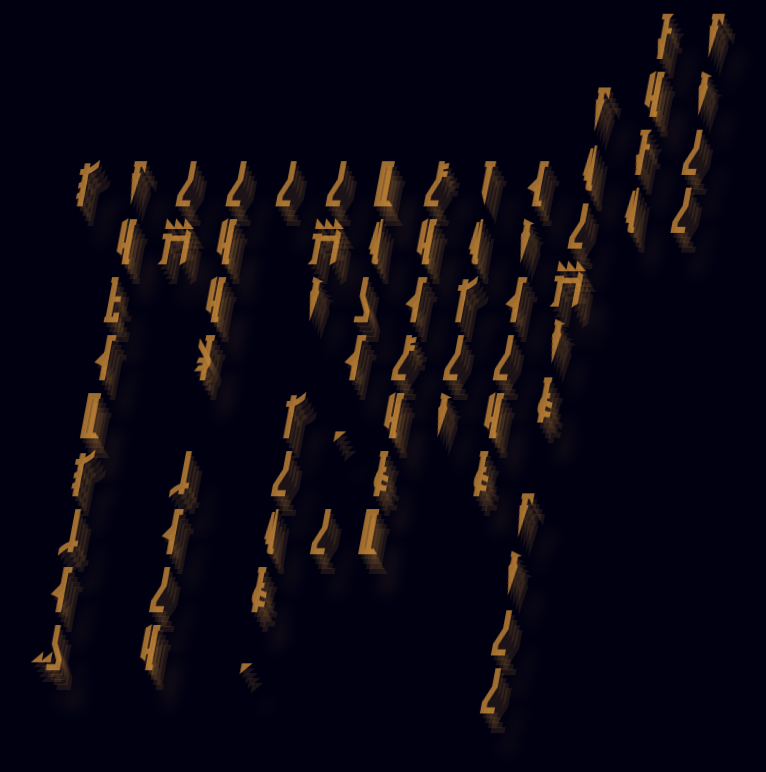
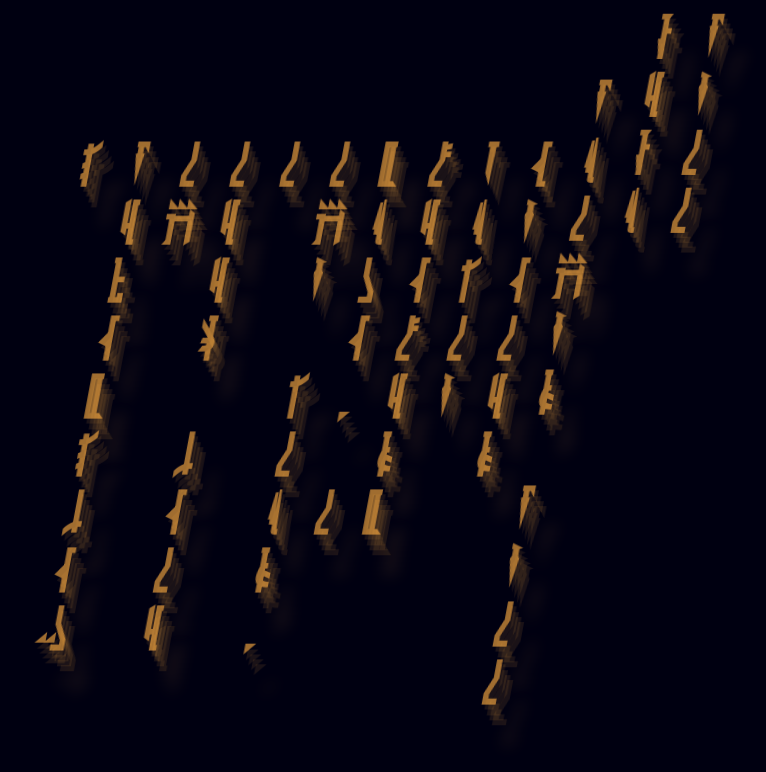
Before and after one commit to ImLilDev/BobaFettHolographicChain, a PHP site: page / in a window 1280 px wide. Shown: the top 772 px of the page, without its empty margins (295-1061 px from the left). Run offline with PHP 8.4, Linux system fonts and the light colour scheme.

Commit message:
better alignement

```diff
--- a/style.css
+++ b/style.css
@@ -54,12 +54,12 @@
 
 .center {
 
-  padding-top: 4.6rem;
+  padding-top: 4.1rem;
 
 }
 .left {
 
-  padding-top: 9.2rem;
+  padding-top: 8rem;
 
 }
 
```
